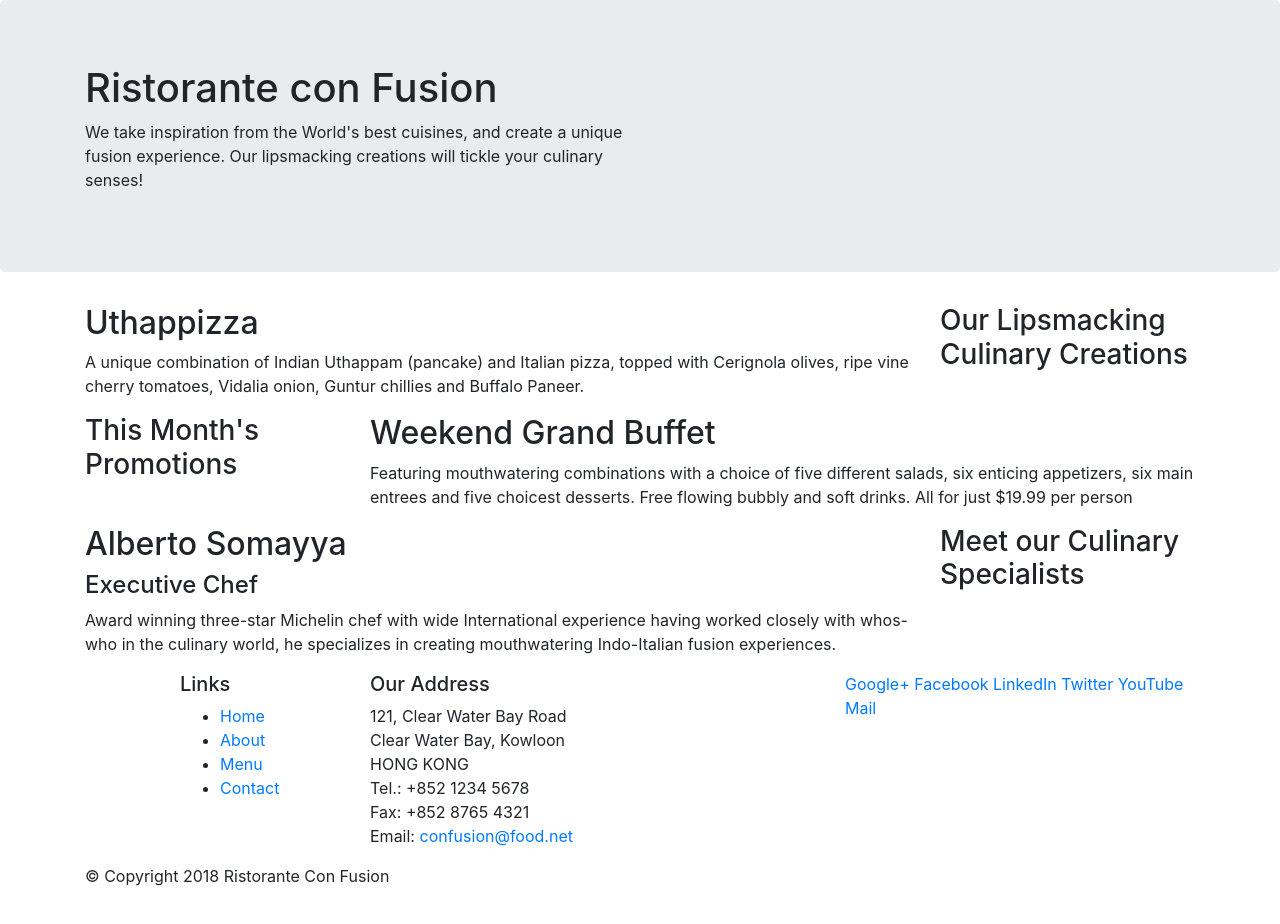
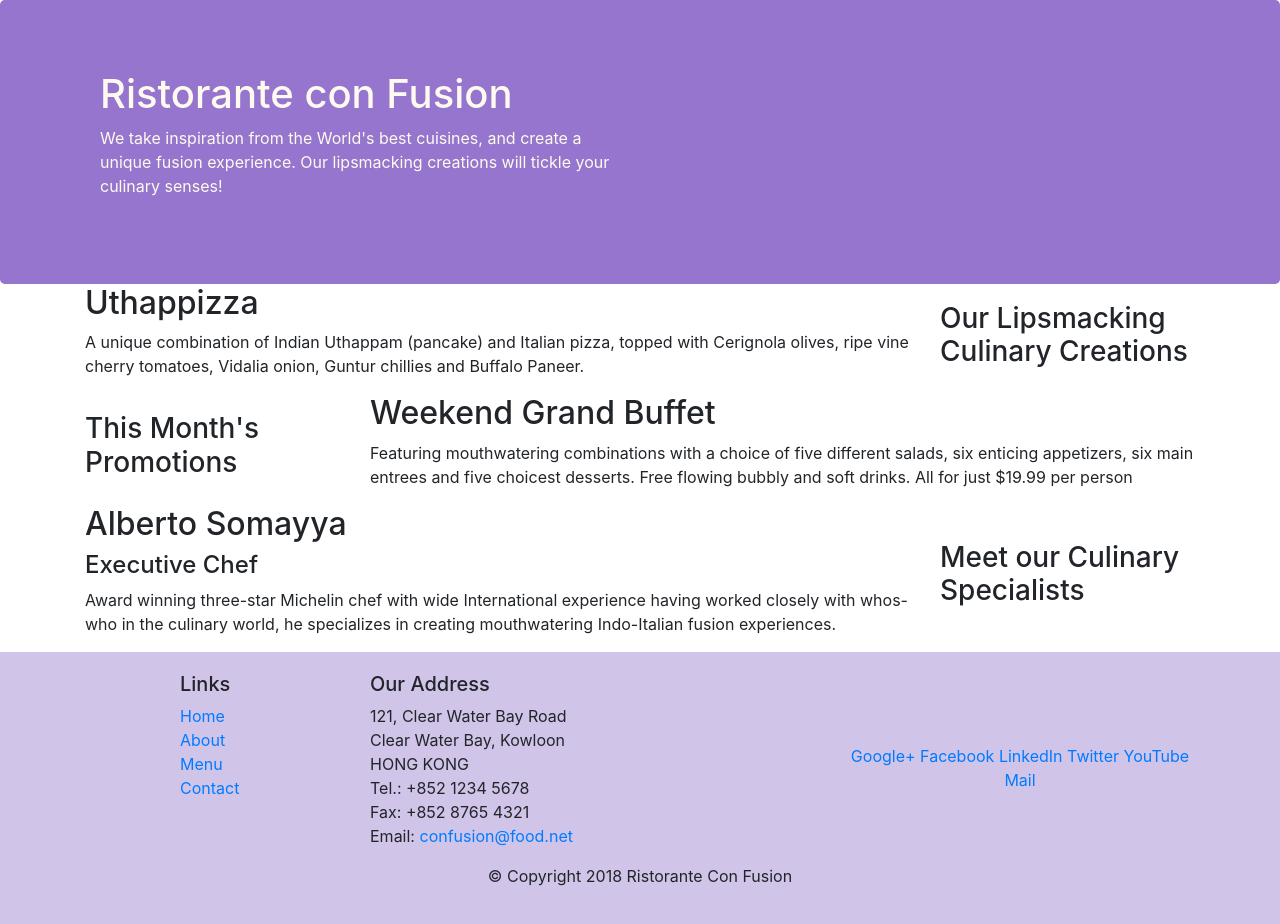
Before and after one commit to IsuruPabasara/Web-App-0, a website: page index.html in a window 1280 px wide. Drawn offline with nearby package versions, Linux system fonts and the light colour scheme.

Commit message:
bootstrap grid part2

```diff
--- /dev/null
+++ b/css/styles.css
@@ -0,0 +1,30 @@
+.row-header{
+    margin: 0px auto;
+    padding: 0px auto;
+}
+
+.row-margin{
+    margin: 0px auto;
+    padding: 50px 0px 50px 0px;
+    border-bottom: 1px ridge;
+    min-height: 400px;
+}
+
+.footer{
+    background-color: #D1C4E9;
+    margin: 0px auto;
+    padding: 20px 0px 20px 0px;
+}
+
+.jumbotron{
+    padding: 70px 30px 70px 30px;
+    margin: 0px;
+    background-color: #9575CD;
+    color: floralwhite;
+}
+
+.address{
+    font-size: 80%;
+    margin: 0px;
+    color: #0F0F0F;
+}
--- a/index.html
+++ b/index.html
@@ -9,14 +9,15 @@
 
      <!-- Bootstrap CSS -->
      <link rel="stylesheet" href="node_modules/bootstrap/dist/css/bootstrap.min.css">
-    <title>Ristorante Con Fusion</title>
+     <link rel="stylesheet" href="css/styles.css">
+     <title>Ristorante Con Fusion</title>
 </head>
 
 <body>
 
     <header class="jumbotron">
         <div class="container">
-            <div class="row">
+            <div class="row row-header">
                 <div class="col-12 col-sm-6">
                     <h1>Ristorante con Fusion</h1>
                     <p>We take inspiration from the World's best cuisines, and create a unique fusion experience. Our lipsmacking creations will tickle your culinary senses!</p>
@@ -28,7 +29,7 @@
     </header>
 
     <div class="container">
-        <div class="row">
+        <div class="row row-content align-items-center">
             <div class="col-12 col-sm-4 order-sm-last col-md-3">
                 <h3>Our Lipsmacking Culinary Creations</h3>
             </div>
@@ -39,7 +40,7 @@
         </div>
 
 
-        <div class="row">
+        <div class="row row-content align-items-center">
             <div class="col-12 col-sm-4 col-md-3">
                 <h3>This Month's Promotions</h3>
             </div>
@@ -49,7 +50,7 @@
             </div>
         </div>
 
-        <div class="row">
+        <div class="row row-content align-items-center">
             <div class="col-12 col-sm-4 order-sm-last col-md-3">
                 <h3>Meet our Culinary Specialists</h3>
             </div>
@@ -61,12 +62,12 @@
         </div>
     </div>
 
-    <footer>
+    <footer class="footer">
         <div class="container">
             <div class="row">
                 <div class="col-4 offset-1 col-sm-2">
                     <h5>Links</h5>
-                    <ul>
+                    <ul class="list-unstyled">
                         <li><a href="#">Home</a></li>
                         <li><a href="#">About</a></li>
                         <li><a href="#">Menu</a></li>
@@ -84,8 +85,8 @@
 		              Email: <a href="mailto:confusion@food.net">confusion@food.net</a>
 		           </address>
                 </div>
-                <div class="col-12 col-sm-4">
-                    <div>
+                <div class="col-12 col-sm-4 align-self-center">
+                    <div class="text-center">
                         <a href="http://google.com/+">Google+</a>
                         <a href="http://www.facebook.com/profile.php?id=">Facebook</a>
                         <a href="http://www.linkedin.com/in/">LinkedIn</a>
@@ -95,7 +96,7 @@
                     </div>
                 </div>
            </div>
-           <div class="row">
+           <div class="row justify-content-center">
                 <div class="col-auto">
                     <p>© Copyright 2018 Ristorante Con Fusion</p>
                 </div>
```
